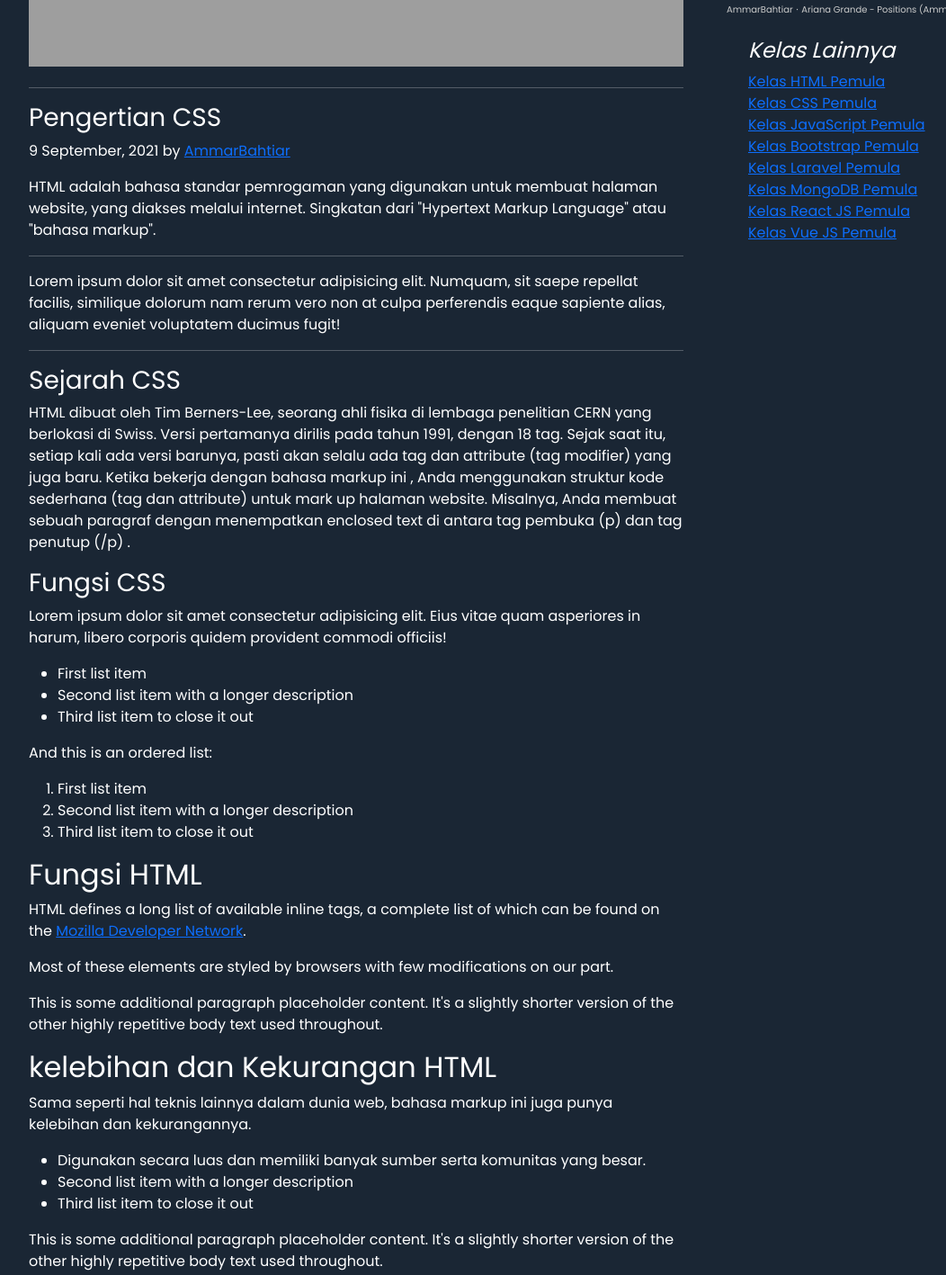
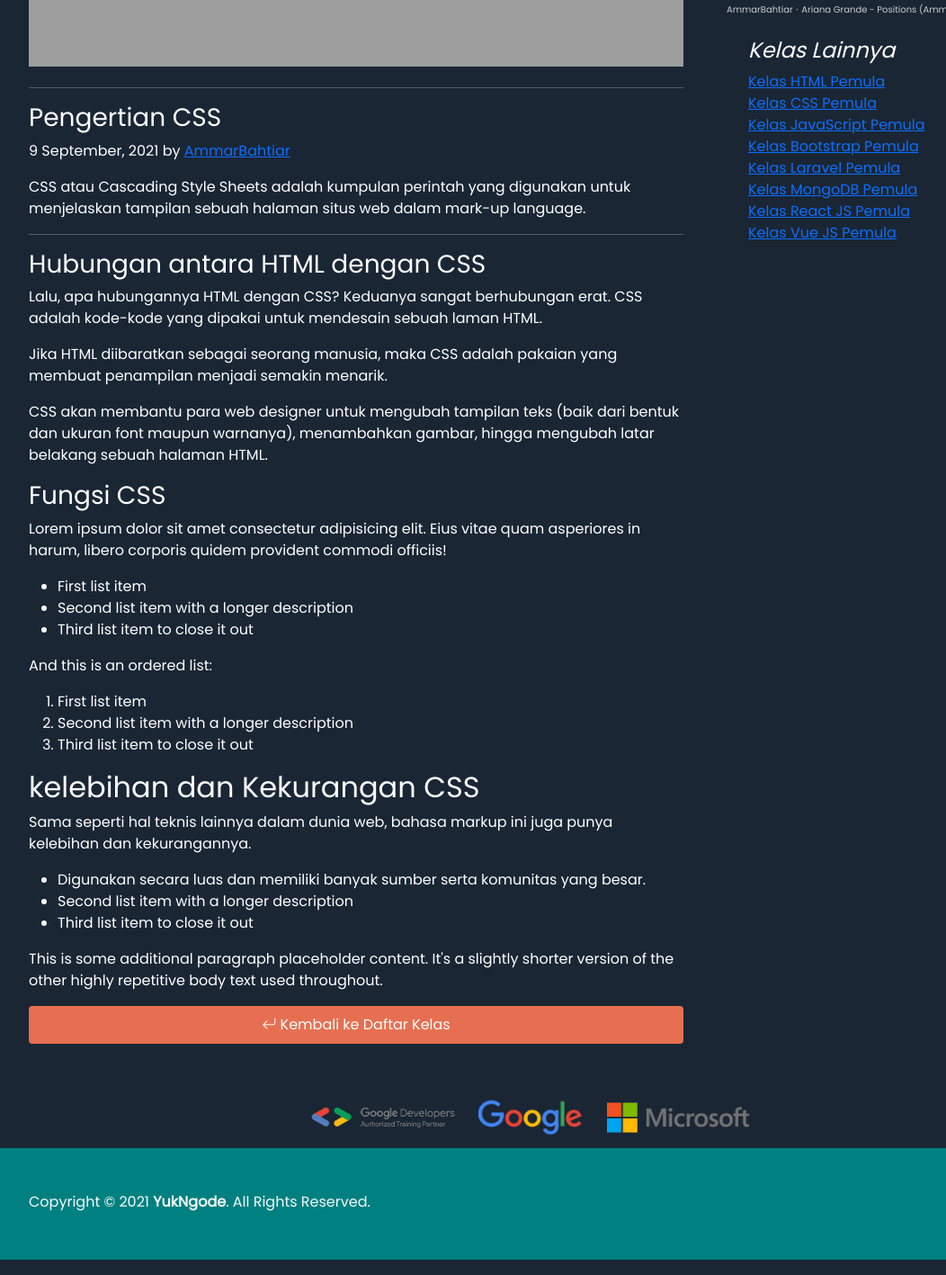
Before and after one commit to ammarbahtiarasli/web-yukngode, a plain HTML site: page kelas_css.html in a window 1280 px wide. Shown: the part 549-1966 px from the top of the page at 90% size, without its empty margins (50-1102 px from the left). Drawn offline with nearby package versions, Linux system fonts and the light colour scheme; grey boxes are pictures that could not be loaded.

Commit message:
beta rilis 070921

```diff
--- a/kelas_css.html
+++ b/kelas_css.html
@@ -46,7 +46,7 @@
             </li>
             <li class="nav-item">
               <a class="nav-link" href="tentang.html" tabindex="-1" aria-disabled="true"
-                ><i class="bi bi-person"></i> Tentang</a
+                ><i class="bi bi-telephone"></i> Hubungi Kami</a
               >
             </li>
             <li class="nav-item">
@@ -95,7 +95,7 @@
               width="100%"
               height="350"
               margin="5px"
-              src="https://www.youtube.com/embed/NBZ9Ro6UKV8"
+              src="https://www.youtube.com/embed/CleFk3BZB3g"
               title="YouTube video player"
               frameborder="0"
               allow="accelerometer; autoplay; clipboard-write; encrypted-media; gyroscope; picture-in-picture"
@@ -108,24 +108,22 @@
               <p class="blog-post-meta">9 September, 2021 by <a href="#">AmmarBahtiar</a></p>
 
               <p>
-                HTML adalah bahasa standar pemrogaman yang digunakan untuk membuat halaman website, yang diakses melalui
-                internet. Singkatan dari "Hypertext Markup Language" atau "bahasa markup".
+                CSS atau Cascading Style Sheets adalah kumpulan perintah yang digunakan untuk menjelaskan tampilan
+                sebuah halaman situs web dalam mark-up language.
               </p>
               <hr />
+              <h3>Hubungan antara HTML dengan CSS</h3>
               <p>
-                Lorem ipsum dolor sit amet consectetur adipisicing elit. Numquam, sit saepe repellat facilis, similique
-                dolorum nam rerum vero non at culpa perferendis eaque sapiente alias, aliquam eveniet voluptatem ducimus
-                fugit!
+                Lalu, apa hubungannya HTML dengan CSS? Keduanya sangat berhubungan erat. CSS adalah kode-kode yang
+                dipakai untuk mendesain sebuah laman HTML.
               </p>
-              <hr />
-              <h3>Sejarah CSS</h3>
               <p>
-                HTML dibuat oleh Tim Berners-Lee, seorang ahli fisika di lembaga penelitian CERN yang berlokasi di
-                Swiss. Versi pertamanya dirilis pada tahun 1991, dengan 18 tag. Sejak saat itu, setiap kali ada versi
-                barunya, pasti akan selalu ada tag dan attribute (tag modifier) yang juga baru. Ketika bekerja dengan
-                bahasa markup ini , Anda menggunakan struktur kode sederhana (tag dan attribute) untuk mark up halaman
-                website. Misalnya, Anda membuat sebuah paragraf dengan menempatkan enclosed text di antara tag pembuka
-                (p) dan tag penutup (/p) .
+                Jika HTML diibaratkan sebagai seorang manusia, maka CSS adalah pakaian yang membuat penampilan menjadi
+                semakin menarik.
+              </p>
+              <p>
+                CSS akan membantu para web designer untuk mengubah tampilan teks (baik dari bentuk dan ukuran font
+                maupun warnanya), menambahkan gambar, hingga mengubah latar belakang sebuah halaman HTML.
               </p>
 
               <h3>Fungsi CSS</h3>
@@ -144,20 +142,10 @@
                 <li>Second list item with a longer description</li>
                 <li>Third list item to close it out</li>
               </ol>
-              <h2>Fungsi HTML</h2>
-              <p>
-                HTML defines a long list of available inline tags, a complete list of which can be found on the
-                <a href="https://developer.mozilla.org/en-US/docs/Web/HTML/Element">Mozilla Developer Network</a>.
-              </p>
-              <p>Most of these elements are styled by browsers with few modifications on our part.</p>
-              <p>
-                This is some additional paragraph placeholder content. It's a slightly shorter version of the other
-                highly repetitive body text used throughout.
-              </p>
             </article>
 
             <article class="blog-post">
-              <h2 class="blog-post-title">kelebihan dan Kekurangan HTML</h2>
+              <h2 class="blog-post-title">kelebihan dan Kekurangan CSS</h2>
               <p>
                 Sama seperti hal teknis lainnya dalam dunia web, bahasa markup ini juga punya kelebihan dan
                 kekurangannya.
```
Also changed, not shown: daftar_kelas.html (+1 -1 lines), index.html (+1 -1 lines), kelas_html.html (+1 -1 lines), tentang.html (+9 -11 lines), img/bgreal.jpg (deleted).
